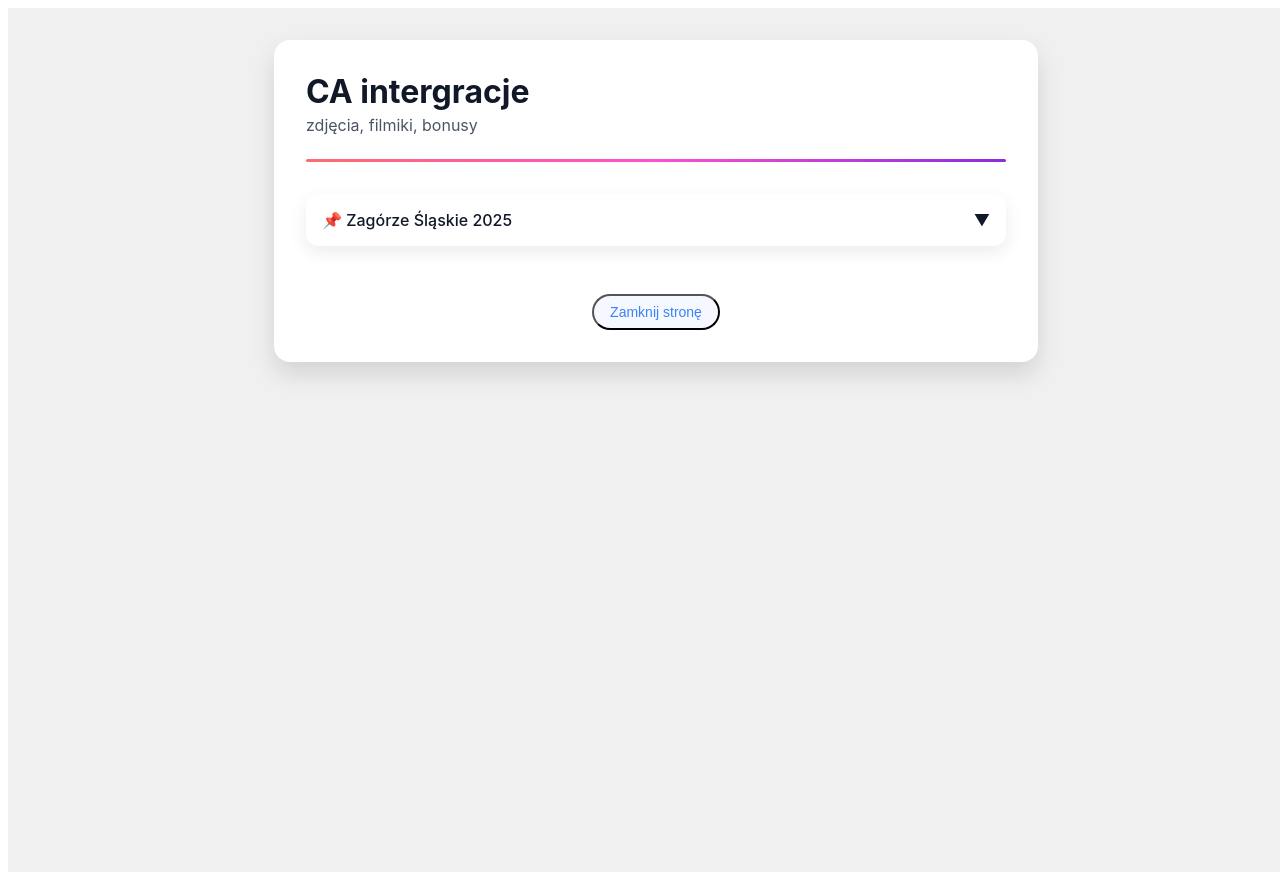
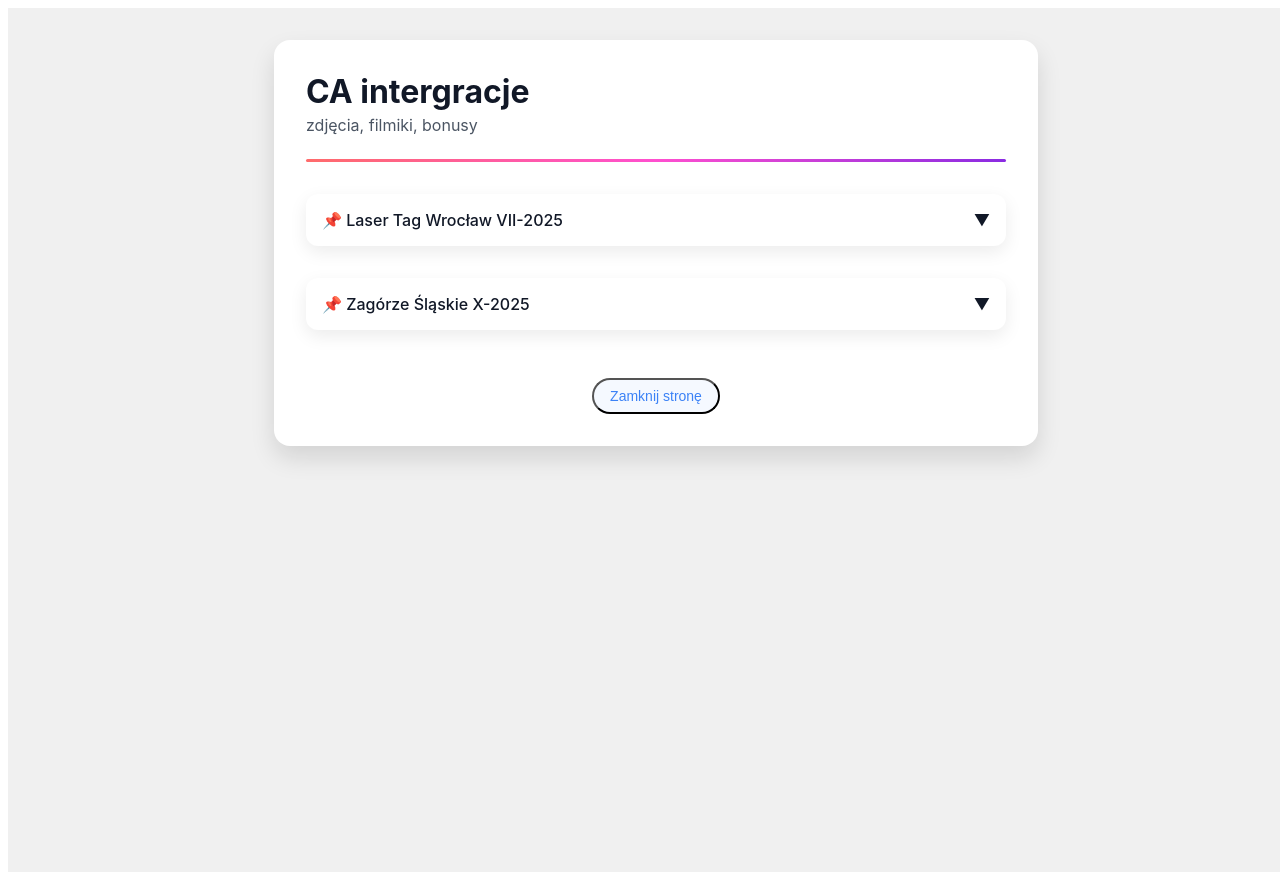
Before and after one commit to eobara-krk/caTeam, an Angular app: page / in a window 1280 px wide. Shown: the top 880 px of the page. Built offline with nearby package versions, Linux system fonts and the light colour scheme.

Commit message:
laser tagi

```diff
--- a/src/app/app.component.ts
+++ b/src/app/app.component.ts
@@ -37,8 +37,18 @@ interface Item {
 export class AppComponent {
   items: Item[] = [
 
+    {
+      title: 'Laser Tag Wrocław VII-2025',
+      show: false,
+      links: [
+        { name: 'kwatera główna (strona)', url:'https://kwateraglowna.pl/kontakt/'},
+        { name: 'Zdjęcie', url: 'https://drive.google.com/file/d/1-G72WfoWtTSEMAsyaDK6XouzIzKg5vFL/view?usp=sharing'},
+
+      ]
+    },
+
         {
-      title: 'Zagórze Śląskie 2025',
+      title: 'Zagórze Śląskie X-2025',
       show: false,
       links: [
         { name: 'tama Lubachów', url:'https://drive.google.com/file/d/1RtcC_1GQL-aOS7knwSkkxDcff2QK3_dX/view?usp=sharing'},
@@ -51,7 +61,7 @@ export class AppComponent {
 
 
       ]
-    },
+    }
   ];
 
  private readonly summaryPassword = 'syn';
--- a/src/index.html
+++ b/src/index.html
@@ -2,10 +2,10 @@
 <html lang="en">
 <head>
   <meta charset="utf-8">
-  <title>2025inegracja</title>
+  <title>cateam</title>
   <base href="/">
   <meta name="viewport" content="width=device-width, initial-scale=1">
- <link rel="icon" type="image/x-icon" href="maria.png">
+ <link rel="icon" type="image/x-icon" href="marja.png">
 </head>
 <body>
   <app-root></app-root>
```
Also changed, not shown: public/maja.png (added).
